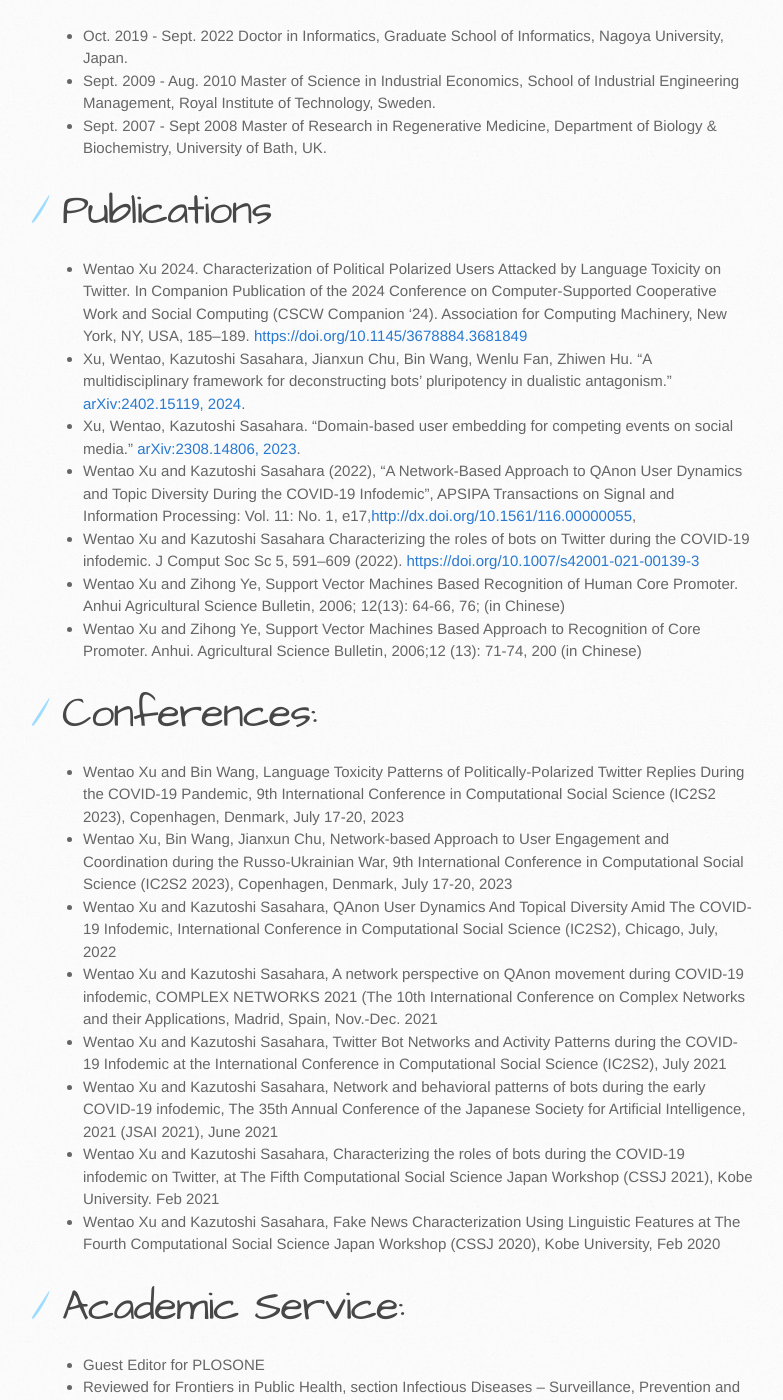
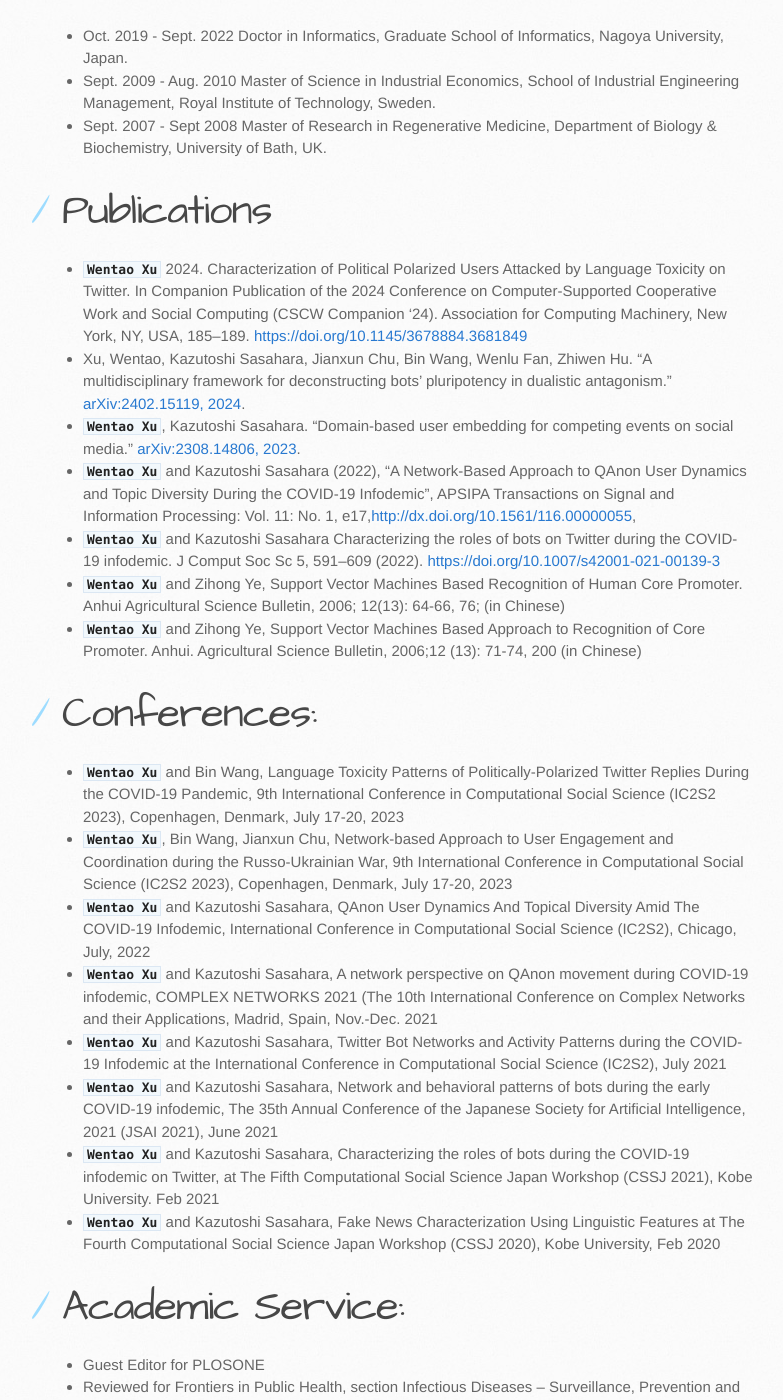
Before and after one commit to myrainbowandsky/myrainbowandsky.github.io, a Jekyll site: the page built from index.md, in a window 1280 px wide and 1400 px high, scrolled down 2796 px. Shown: the whole window, without its empty margins (107-890 px from the left). Built offline with Jekyll 4.4.1, drawn with Linux system fonts in a browser that asks for light colours; the repository's description, which GitHub fills in, is left out; some of the changed text lies outside the part shown.

```diff
--- a/index.md
+++ b/index.md
@@ -18,10 +18,10 @@ layout: default
 
 # News
 * Yan, Yile, Yuqi Zhu, **`Wentao Xu`**. "Bias in Decision-Making for AI's Ethical Dilemmas: A Comparative Study of ChatGPT and Claude." [arXiv:2501.10484, 2025](https://arxiv.org/abs/2501.10484).
-* Xu, Wentao, Kazutoshi Sasahara, Jianxun Chu, Bin Wang, Wenlu Fan, Zhiwen Hu, Social Media Warfare: Investigating Human-Bot Engagement in English, Japanese and German during the Russo-Ukrainian War on Twitter and Reddit, EPJ Data Science (accepted)
+* **`Wentao Xu`**, Kazutoshi Sasahara, Jianxun Chu, Bin Wang, Wenlu Fan, Zhiwen Hu, Social Media Warfare: Investigating Human-Bot Engagement in English, Japanese and German during the Russo-Ukrainian War on Twitter and Reddit, EPJ Data Science (accepted)
 * Fan, Wenlu, Yuqi Zhu, Chenyang Wang, Bin Wang, Wentao Xu. "Consistency of Responses and Continuations Generated by Large Language Models on Social Media." [arXiv:2501.08102, 2025](https://arxiv.org/abs/2501.08102).
 * Lou, Qianmin, Wentao Xu. "Personality Modeling for Persuasion of Misinformation using AI Agent." [arXiv:2501.08985, 2025](https://arxiv.org/abs/2501.08985).
-* Xu, Wentao, Wenlu Fan, Shiqian Lu, Tenghao Li, Bin Wang. "Polarized Patterns of Language Toxicity and Sentiment of Debunking Posts on Social Media." [arXiv:2501.06274, 2025](https://arxiv.org/abs/2501.06274).
+* **`Wentao Xu`**, Wenlu Fan, Shiqian Lu, Tenghao Li, Bin Wang. "Polarized Patterns of Language Toxicity and Sentiment of Debunking Posts on Social Media." [arXiv:2501.06274, 2025](https://arxiv.org/abs/2501.06274).
 
 # For perspective students
 
@@ -76,24 +76,24 @@ Let’s unite our efforts to demonstrate that "small names" can achieve extraord
 
 # Publications
 
-* Wentao Xu 2024. Characterization of Political Polarized Users Attacked by Language Toxicity on Twitter. In Companion Publication of the 2024 Conference on Computer-Supported Cooperative Work and Social Computing (CSCW Companion '24). Association for Computing Machinery, New York, NY, USA, 185–189. [https://doi.org/10.1145/3678884.3681849](https://dl.acm.org/doi/10.1145/3678884.3681849)
+* **`Wentao Xu`** 2024. Characterization of Political Polarized Users Attacked by Language Toxicity on Twitter. In Companion Publication of the 2024 Conference on Computer-Supported Cooperative Work and Social Computing (CSCW Companion '24). Association for Computing Machinery, New York, NY, USA, 185–189. [https://doi.org/10.1145/3678884.3681849](https://dl.acm.org/doi/10.1145/3678884.3681849)
 * Xu, Wentao, Kazutoshi Sasahara, Jianxun Chu, Bin Wang, Wenlu Fan, Zhiwen Hu. "A multidisciplinary framework for deconstructing bots' pluripotency in dualistic antagonism." [arXiv:2402.15119, 2024](https://arxiv.org/abs/2402.15119).
-* Xu, Wentao, Kazutoshi Sasahara. "Domain-based user embedding for competing events on social media." [arXiv:2308.14806, 2023](https://arxiv.org/abs/2308.14806).
-* Wentao Xu and Kazutoshi Sasahara (2022), "A Network-Based Approach to QAnon User Dynamics and Topic Diversity During the COVID-19 Infodemic", APSIPA Transactions on Signal and Information Processing: Vol. 11: No. 1, e17,[http://dx.doi.org/10.1561/116.00000055](http://dx.doi.org/10.1561/116.00000055),
-* Wentao Xu and Kazutoshi Sasahara Characterizing the roles of bots on Twitter during the COVID-19 infodemic. J Comput Soc Sc 5, 591–609 (2022). [https://doi.org/10.1007/s42001-021-00139-3](https://doi.org/10.1007/s42001-021-00139-3)
-* Wentao Xu and Zihong Ye, Support Vector Machines Based Recognition of Human Core Promoter. Anhui Agricultural Science Bulletin,  2006; 12(13): 64-66, 76; (in Chinese)
-* Wentao Xu and Zihong Ye, Support Vector Machines Based Approach to Recognition of Core Promoter. Anhui. Agricultural Science Bulletin,  2006;12 (13): 71-74, 200 (in Chinese)
+* **`Wentao Xu`**, Kazutoshi Sasahara. "Domain-based user embedding for competing events on social media." [arXiv:2308.14806, 2023](https://arxiv.org/abs/2308.14806).
+* **`Wentao Xu`** and Kazutoshi Sasahara (2022), "A Network-Based Approach to QAnon User Dynamics and Topic Diversity During the COVID-19 Infodemic", APSIPA Transactions on Signal and Information Processing: Vol. 11: No. 1, e17,[http://dx.doi.org/10.1561/116.00000055](http://dx.doi.org/10.1561/116.00000055),
+* **`Wentao Xu`** and Kazutoshi Sasahara Characterizing the roles of bots on Twitter during the COVID-19 infodemic. J Comput Soc Sc 5, 591–609 (2022). [https://doi.org/10.1007/s42001-021-00139-3](https://doi.org/10.1007/s42001-021-00139-3)
+* **`Wentao Xu`** and Zihong Ye, Support Vector Machines Based Recognition of Human Core Promoter. Anhui Agricultural Science Bulletin,  2006; 12(13): 64-66, 76; (in Chinese)
+* **`Wentao Xu`** and Zihong Ye, Support Vector Machines Based Approach to Recognition of Core Promoter. Anhui. Agricultural Science Bulletin,  2006;12 (13): 71-74, 200 (in Chinese)
 
 
 # Conferences:
-* Wentao Xu and Bin Wang, Language Toxicity Patterns of Politically-Polarized Twitter Replies During the COVID-19 Pandemic, 9th International Conference in Computational Social Science (IC2S2 2023), Copenhagen, Denmark, July 17-20, 2023
-* Wentao Xu, Bin Wang, Jianxun Chu, Network-based Approach to User Engagement and Coordination during the Russo-Ukrainian War, 9th International Conference in Computational Social Science (IC2S2 2023), Copenhagen, Denmark, July 17-20, 2023
-* Wentao Xu and Kazutoshi Sasahara, QAnon User Dynamics And Topical Diversity Amid The COVID-19 Infodemic, International Conference in Computational Social Science (IC2S2), Chicago, July, 2022
-* Wentao Xu and Kazutoshi Sasahara, A network perspective on QAnon movement during COVID-19 infodemic, COMPLEX NETWORKS 2021 (The 10th International Conference on Complex Networks and their Applications, Madrid, Spain, Nov.-Dec. 2021
-* Wentao Xu and Kazutoshi Sasahara, Twitter Bot Networks and Activity Patterns during the COVID-19 Infodemic at the International Conference in Computational Social Science (IC2S2), July 2021
-* Wentao Xu and Kazutoshi Sasahara, Network and behavioral patterns of bots during the early COVID-19 infodemic, The 35th Annual Conference of the Japanese Society for Artificial Intelligence, 2021 (JSAI 2021), June 2021
-* Wentao Xu and Kazutoshi Sasahara, Characterizing the roles of bots during the COVID-19 infodemic on Twitter, at The Fifth Computational Social Science Japan Workshop (CSSJ 2021), Kobe University. Feb 2021
-* Wentao Xu and Kazutoshi Sasahara, Fake News Characterization Using Linguistic Features at The Fourth Computational Social Science Japan Workshop (CSSJ 2020), Kobe University, Feb 2020
+* **`Wentao Xu`** and Bin Wang, Language Toxicity Patterns of Politically-Polarized Twitter Replies During the COVID-19 Pandemic, 9th International Conference in Computational Social Science (IC2S2 2023), Copenhagen, Denmark, July 17-20, 2023
+* **`Wentao Xu`**, Bin Wang, Jianxun Chu, Network-based Approach to User Engagement and Coordination during the Russo-Ukrainian War, 9th International Conference in Computational Social Science (IC2S2 2023), Copenhagen, Denmark, July 17-20, 2023
+* **`Wentao Xu`** and Kazutoshi Sasahara, QAnon User Dynamics And Topical Diversity Amid The COVID-19 Infodemic, International Conference in Computational Social Science (IC2S2), Chicago, July, 2022
+* **`Wentao Xu`** and Kazutoshi Sasahara, A network perspective on QAnon movement during COVID-19 infodemic, COMPLEX NETWORKS 2021 (The 10th International Conference on Complex Networks and their Applications, Madrid, Spain, Nov.-Dec. 2021
+* **`Wentao Xu`** and Kazutoshi Sasahara, Twitter Bot Networks and Activity Patterns during the COVID-19 Infodemic at the International Conference in Computational Social Science (IC2S2), July 2021
+* **`Wentao Xu`** and Kazutoshi Sasahara, Network and behavioral patterns of bots during the early COVID-19 infodemic, The 35th Annual Conference of the Japanese Society for Artificial Intelligence, 2021 (JSAI 2021), June 2021
+* **`Wentao Xu`** and Kazutoshi Sasahara, Characterizing the roles of bots during the COVID-19 infodemic on Twitter, at The Fifth Computational Social Science Japan Workshop (CSSJ 2021), Kobe University. Feb 2021
+* **`Wentao Xu`** and Kazutoshi Sasahara, Fake News Characterization Using Linguistic Features at The Fourth Computational Social Science Japan Workshop (CSSJ 2020), Kobe University, Feb 2020
 
 # Academic Service:
 * Guest Editor for PLOSONE
```
